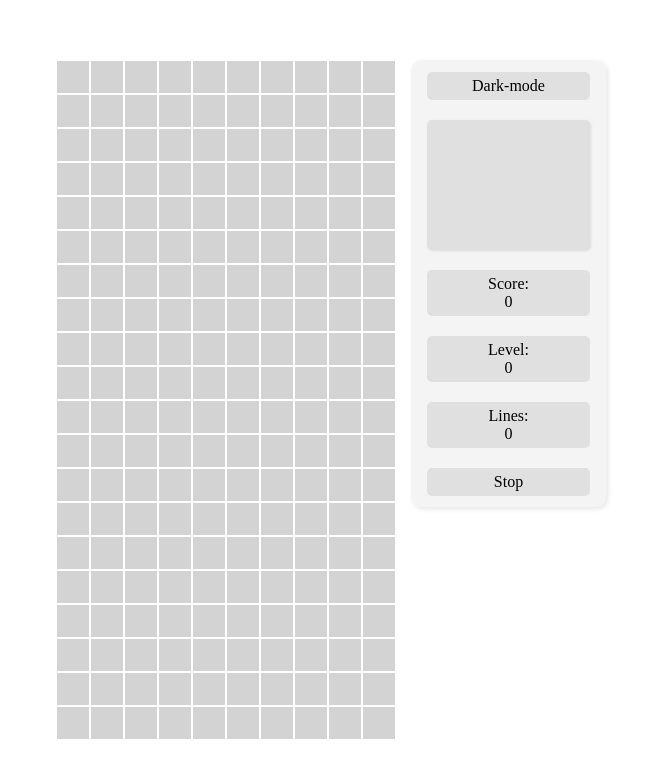
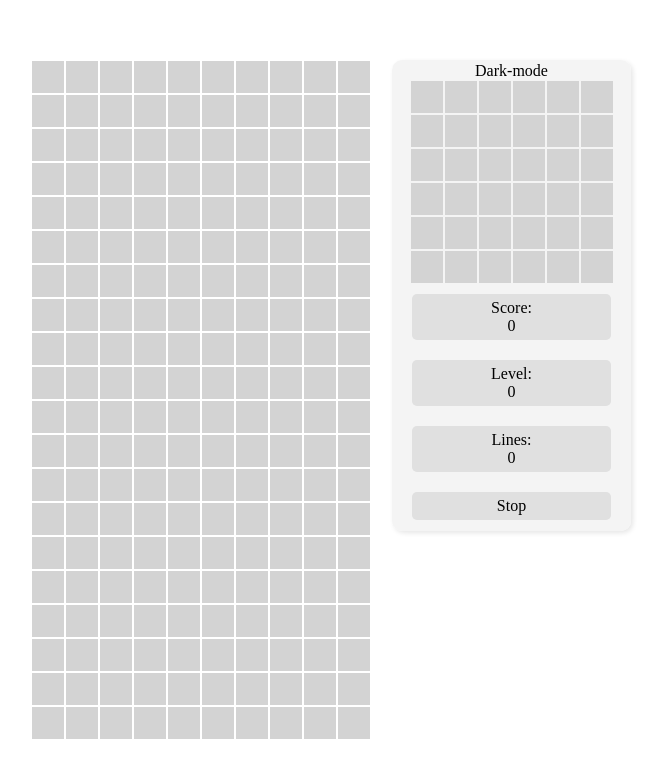
Before and after one commit to jeremyf2020/tetris, a website with bundled scripts: page index.html in a window 1280 px wide. Shown: the whole page, without its empty margins (309-973 px from the left). Built offline with nearby package versions, Linux system fonts and the light colour scheme.

Commit message:
fix css on next-tetrominoe board

```diff
--- a/css/board.css
+++ b/css/board.css
@@ -1,14 +1,18 @@
 :root {
-  --block-size: 20px; /* Default value */
-  --size-board-width: 30vw;
+  --block-size: 20px;
+  --side-board-width: 30vw;
 }
 
-#canvas {
+#game-board,
+#next-tetrominoe {
   display: block;
   flex-wrap: nowrap;
   position: relative;
-  margin-right: 10px;
+  margin-right: 1rem;
   width: fit-content;
+}
+#next-tetrominoe {
+  margin-left: 1rem;
 }
 
 .row {
--- a/css/theme.css
+++ b/css/theme.css
@@ -9,7 +9,7 @@ body {
 
 .container {
   display: flex;
-  align-items: flex-start; /* Aligns the items at the top */
+  align-items: flex-start;
 }
 
 #side-board {
@@ -26,7 +26,8 @@ body {
   padding: 0.1rem;
 }
 
-#side-board div {
+.status,
+#btns {
   margin: 10px 0;
   padding: 5px;
   width: 80%;
@@ -40,21 +41,6 @@ p {
   margin: 0;
 }
 
-#next-tetrominoe {
-  background-color: #fff; /* Or any color you prefer */
-  padding: 0; /* Remove padding */
-  text-align: center; /* Center align text or elements inside */
-  font-size: 14px; /* Set a specific font size */
-  margin: 0;
-  width: 120px; /* Set specific width if needed */
-  height: 120px; /* Set specific height if needed */
-  display: flex;
-  justify-content: center;
-  align-items: center;
-  border-radius: 5px; /* Add or remove border-radius */
-  box-shadow: 1px 1px 3px rgba(0, 0, 0, 0.1); /* Adjust box shadow */
-}
-
 #modal {
   display: none;
 }
--- a/index.html
+++ b/index.html
@@ -12,7 +12,7 @@
 <body>
     <div class="container">
 
-        <div id="canvas">
+        <div id="game-board">
             <div id="modal">
                 <div>Game Over</div>
             </div>
@@ -20,15 +20,15 @@
         <div id="side-board">
             <div id="dark-mode-toggle">Dark-mode</div>
             <div id="next-tetrominoe"></div>
-            <div>
+            <div class="status">
                 <p>Score:</p>
                 <span id="score">0</span>
             </div>
-            <div>
+            <div class="status">
                 <p>Level:</p>
                 <span id="level">0</span>
             </div>
-            <div>
+            <div class="status">
                 <p>Lines:</p>
                 <span id="lines">0</span>
             </div>
--- a/js/factory/board.js
+++ b/js/factory/board.js
@@ -1,5 +1,3 @@
-
-
 export function initBoard(canvas, xLength, yLength) {
     for (let x = 0; x < xLength; x++) {
         const rowElement = document.createElement('div');
@@ -13,7 +11,7 @@ export function initBoard(canvas, xLength, yLength) {
     }
 }
 
-export function calculateBlockSize() {
+export function calculateAndResize() {
     const boardHeight = document.documentElement.clientHeight;
     const boardWidth = document.documentElement.clientWidth;
 
@@ -26,5 +24,5 @@ export function calculateBlockSize() {
 
     // Set the CSS variable
     document.documentElement.style.setProperty('--block-size', `${blockSize}px`);
-    document.documentElement.style.setProperty('--size-board-width', `${blockSize * 6}px`);
+    document.documentElement.style.setProperty('--side-board-width', `${blockSize * 6}px`);
 }
--- a/js/main.js
+++ b/js/main.js
@@ -1,15 +1,12 @@
-import { calculateBlockSize, initBoard } from "./factory/board.js";
+import { calculateAndResize, initBoard } from "./factory/board.js";
 
-const canvas = document.querySelector('#canvas');
-const nextBoard = document.querySelector('#next-tetrominoe')
+// Initiaize the gaming and side board
+const canvas = document.querySelector('#game-board');
+const nextBoard = document.querySelector('#next-tetrominoe');
+let xLength = 10, ylength = 20;
+initBoard(canvas, ylength, xLength);
+initBoard(nextBoard, 6, 6)
+calculateAndResize(); //init size
+window.addEventListener('resize', calculateAndResize);
 
-let xLength = 10;
-let ylength = 20;
-
-initBoard(canvas, ylength, xLength)
-
-// Initial calculation of tetrominoe size
-calculateBlockSize();
-
-// Recalculate the block size when the window is resized
-window.addEventListener('resize', calculateBlockSize);
+// create tetrominoe
```
Also changed, not shown: js/factory/tetrominoe.js (added, +37 -0 lines).
